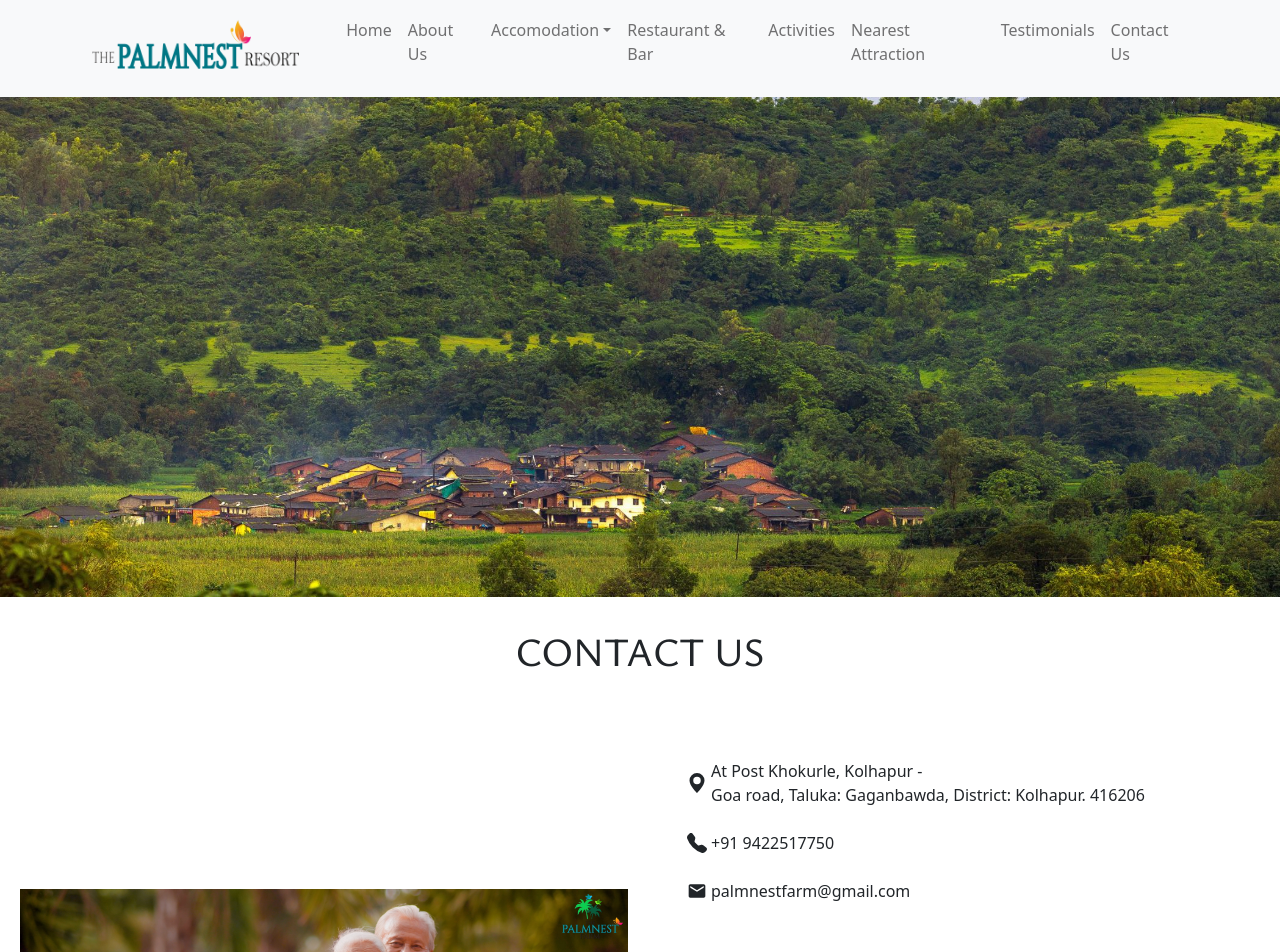
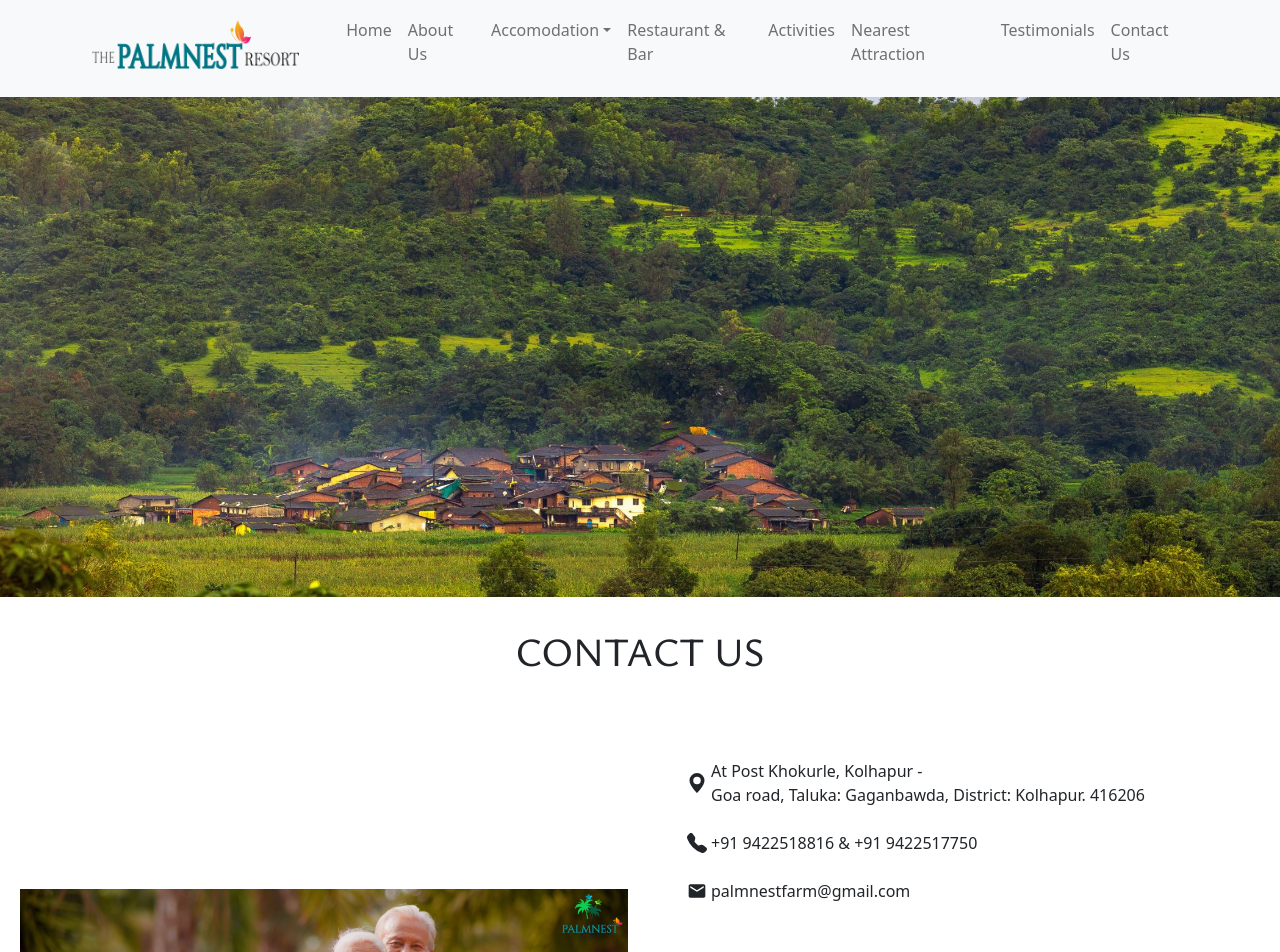
Before and after one commit to palmnestfarm/Updated-main-website, a React (Create React App) app: page /contact in a window 1280 px wide. Shown: the top 952 px of the page. Built offline with nearby package versions, Linux system fonts and the light colour scheme.

Commit message:
Update Contact.js

```diff
--- a/src/components/Contact.js
+++ b/src/components/Contact.js
@@ -60,7 +60,7 @@ const Contact = () => {
                   </div>
                   <div className="d-flex align-items-center mb-3">
                     <BsFillTelephoneFill className="fs-5" />
-                    <p className="m-1">+91 9422517750</p>
+                    <p className="m-1">+91 9422518816 & +91 9422517750</p>
                   </div>
                   <div className="d-flex align-items-center">
                     <MdEmail className="fs-5" />
```
